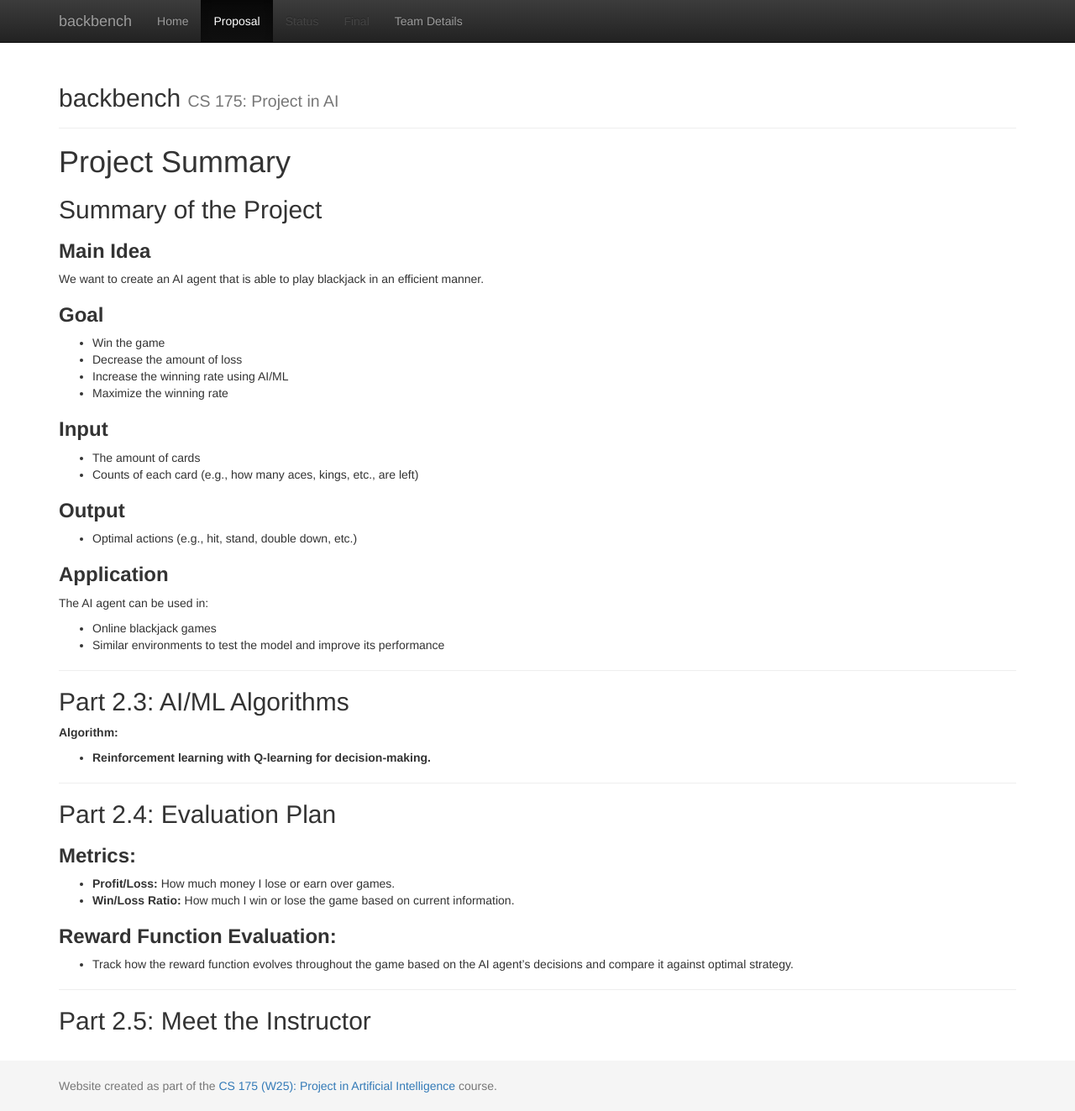
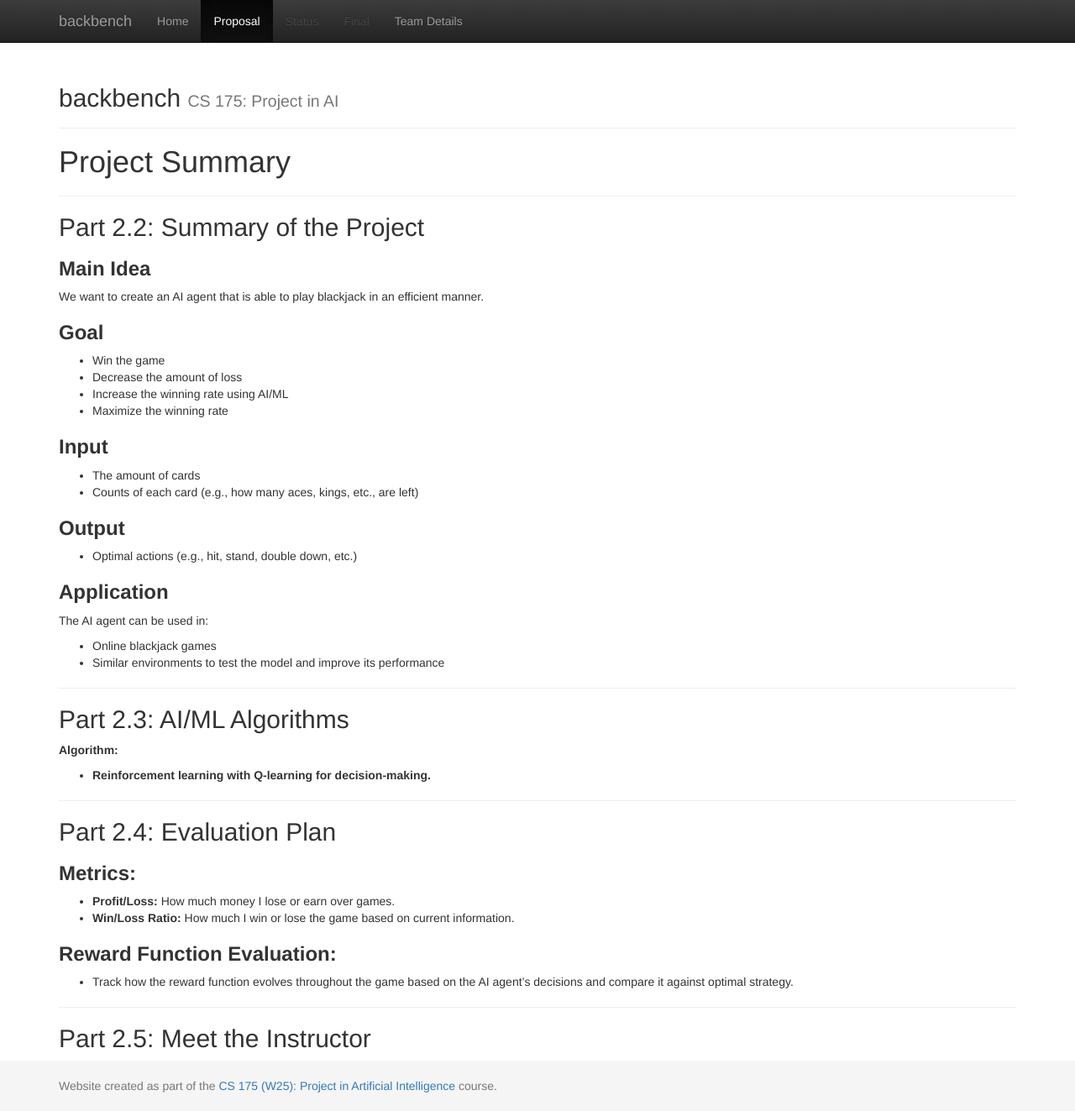
Before and after one commit to mcthoma1/backbench, a Jekyll site: the page built from docs/proposal.md, in a window 1280 px wide and 1323 px high. Shown: the whole window at 84% size. Built offline with Jekyll 4.4.1, drawn with Linux system fonts in a browser that asks for light colours.

Commit message:
changed proposal.md

```diff
--- a/docs/proposal.md
+++ b/docs/proposal.md
@@ -4,7 +4,8 @@ title: Proposal
 ---
 
 # Project Summary
-## Summary of the Project
+---
+## Part 2.2: Summary of the Project
 
 ### **Main Idea**
 We want to create an AI agent that is able to play blackjack in an efficient manner.
```
